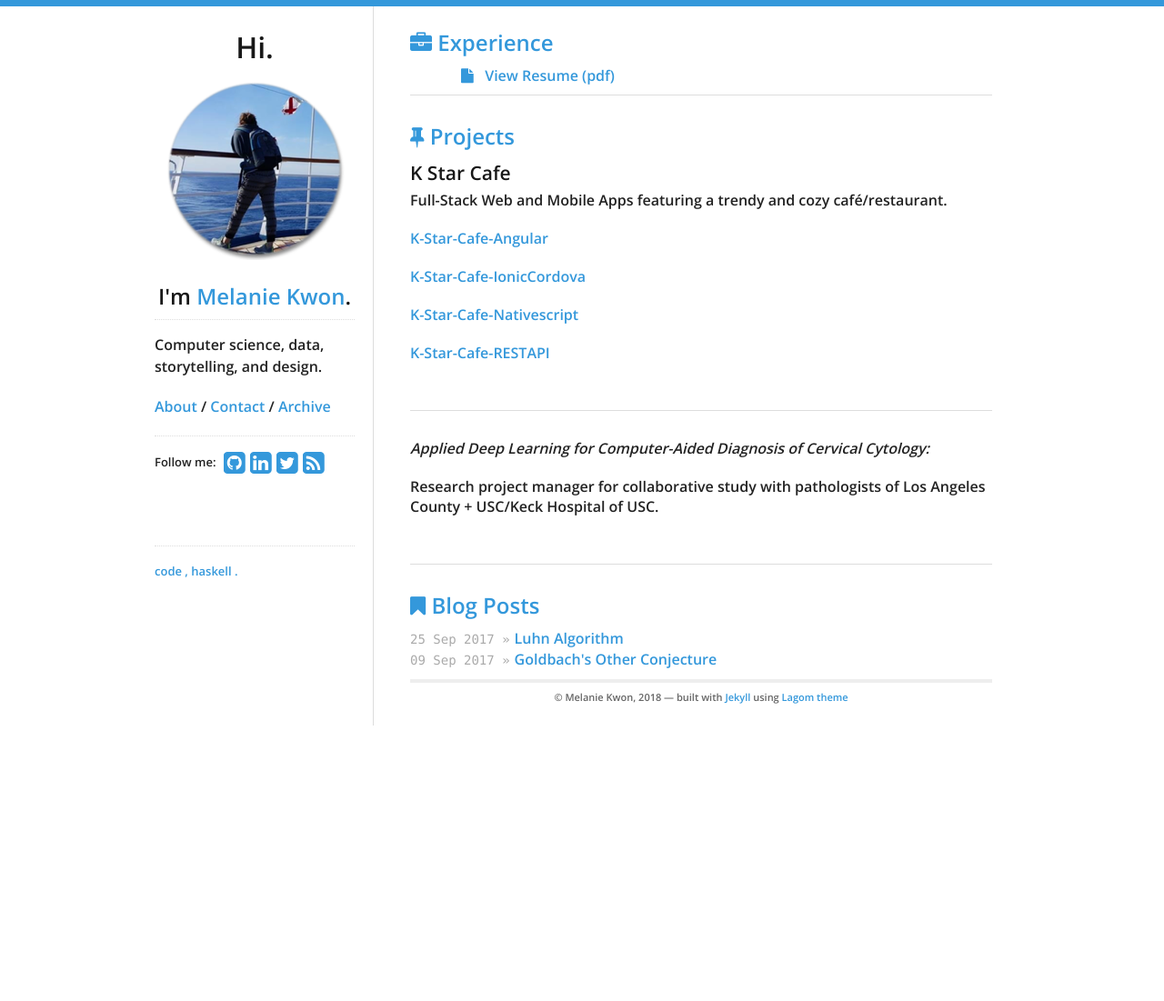
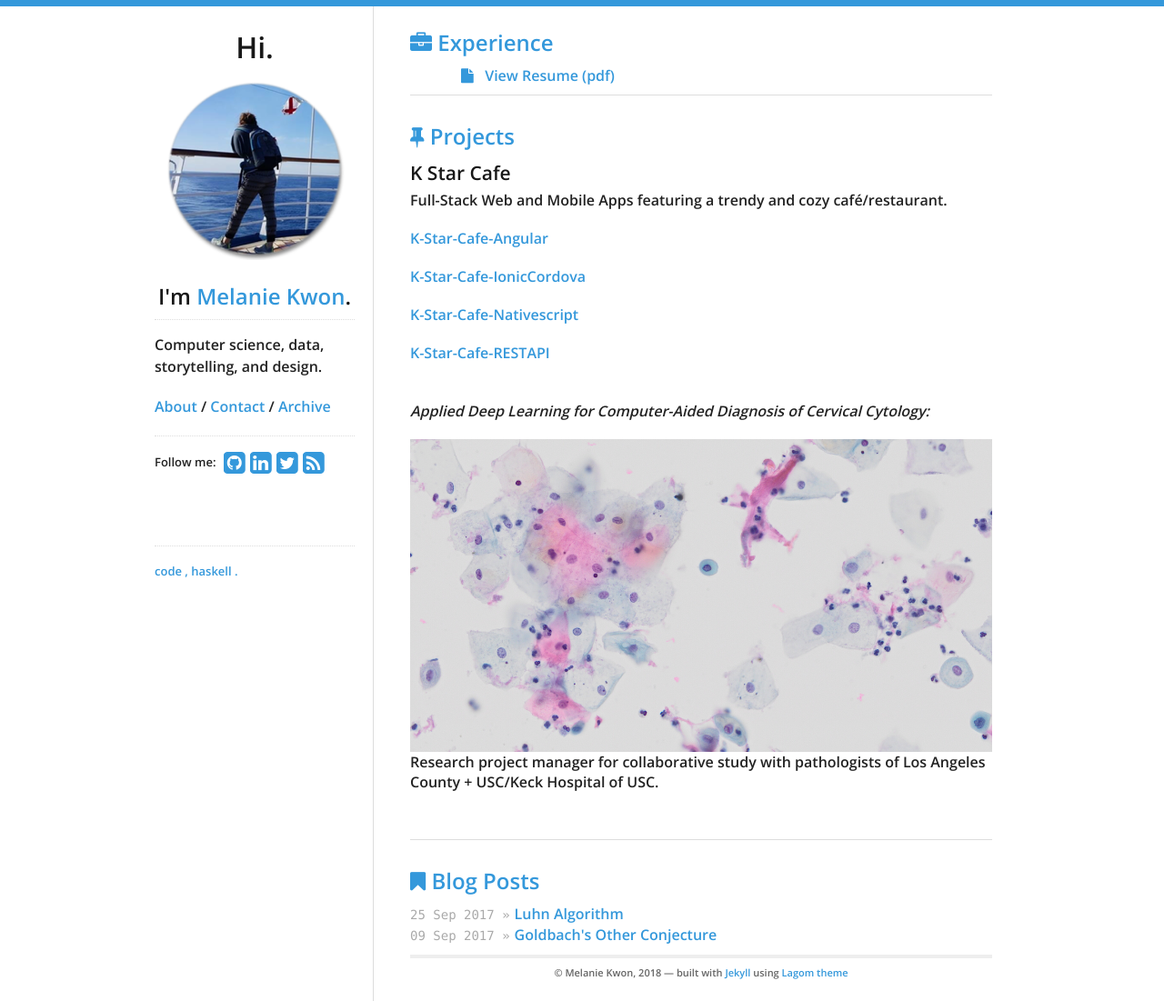
Before and after one commit to melaniemkwon/melaniemkwon.github.io, a Jekyll site: the page built from index.html, in a window 1280 px wide. Shown: the whole page at 91% size. Built offline with Jekyll 4.4.1, drawn with Linux system fonts in a browser that asks for light colours; nearby versions of some CDN libraries; before the commit the page ends 907 px from its top, so only the background shows below that.

Commit message:
Add image to index.html

```diff
--- a/index.html
+++ b/index.html
@@ -17,8 +17,8 @@ title: Blog Posts
       <p><a href="https://github.com/melaniemkwon/K-Star-Cafe-Nativescript">K-Star-Cafe-Nativescript</a></p>
       <p><a href="https://github.com/melaniemkwon/K-Star-Cafe-RESTAPI">K-Star-Cafe-RESTAPI</a></p>
       <br>
-      <hr>
       <p><em>Applied Deep Learning for Computer-Aided Diagnosis of Cervical Cytology:</em></p>
+      <img src="/cells.png" id="panorama" style="max-width: 100%" alt="Cervical Cytology"/>
       <p>Research project manager for collaborative study with pathologists of Los Angeles County + USC/Keck Hospital of USC.</p>
   <br>
   <hr>
```
Also changed, not shown: cells.png (added).
